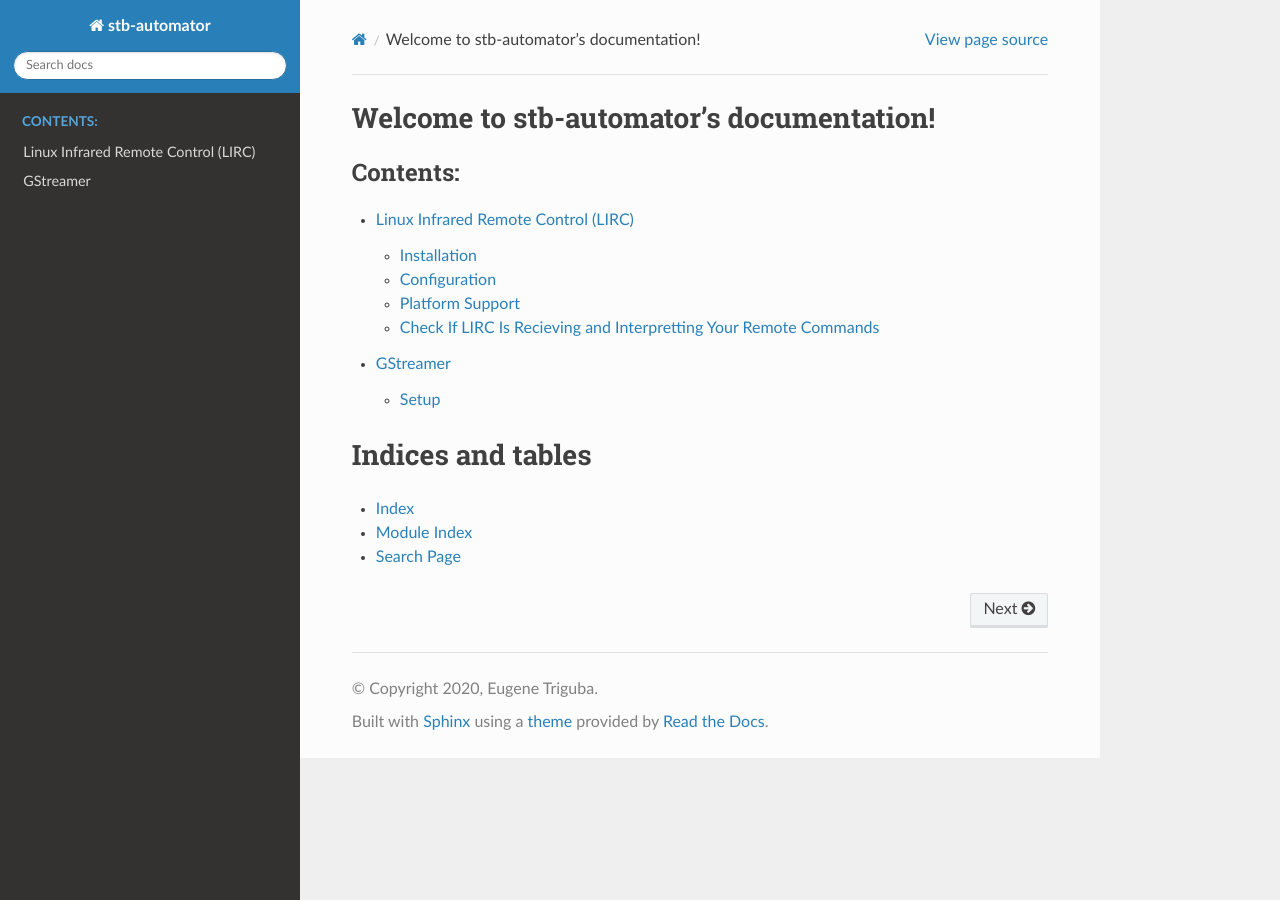
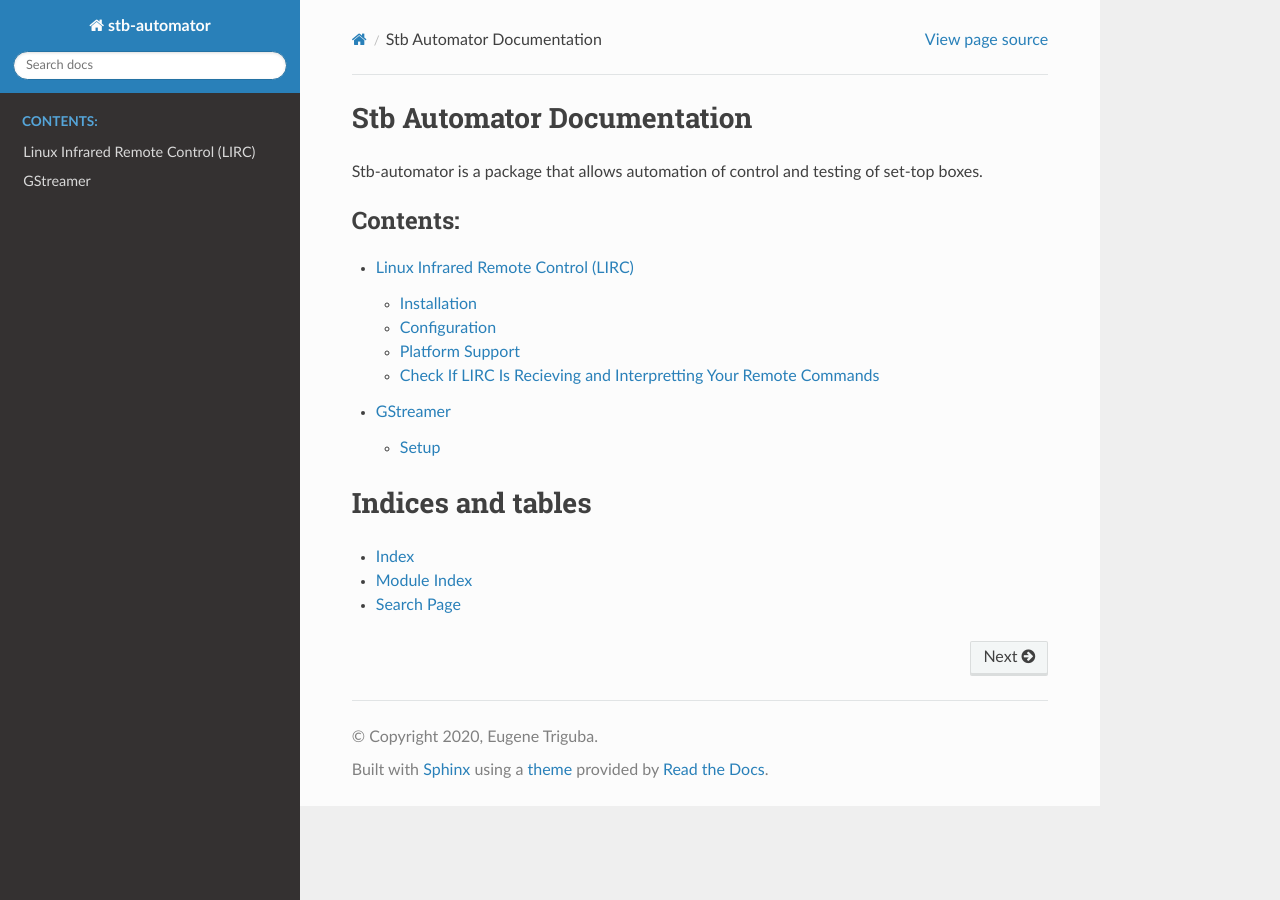
Before and after one commit to eugenetriguba/stb-automator, a Sphinx documentation site: the page built from docs/source/index.rst, in a window 1280 px wide. Built offline with Sphinx 7.4.7 and the Read the Docs theme 2.0.0, drawn with Linux system fonts in a browser that asks for light colours.

Commit message:
docs(rtd): Add package info blurb & add stb to path

```diff
--- a/docs/source/conf.py
+++ b/docs/source/conf.py
@@ -10,9 +10,10 @@
 # add these directories to sys.path here. If the directory is relative to the
 # documentation root, use os.path.abspath to make it absolute, like shown here.
 #
-# import os
-# import sys
-# sys.path.insert(0, os.path.abspath('.'))
+import os
+import sys
+
+sys.path.insert(0, os.path.abspath("../../stb/"))
 
 
 # -- Project information -----------------------------------------------------
--- a/docs/source/index.rst
+++ b/docs/source/index.rst
@@ -1,10 +1,8 @@
-.. stb-automator documentation master file, created by
-   sphinx-quickstart on Mon May 25 16:25:10 2020.
-   You can adapt this file completely to your liking, but it should at least
-   contain the root `toctree` directive.
+Stb Automator Documentation
+===========================
 
-Welcome to stb-automator's documentation!
-=========================================
+Stb-automator is a package that allows automation of control
+and testing of set-top boxes.
 
 .. toctree::
    :maxdepth: 2
@@ -13,8 +11,6 @@
    lirc
    gstreamer
 
-
-
 Indices and tables
 ==================
 
```
